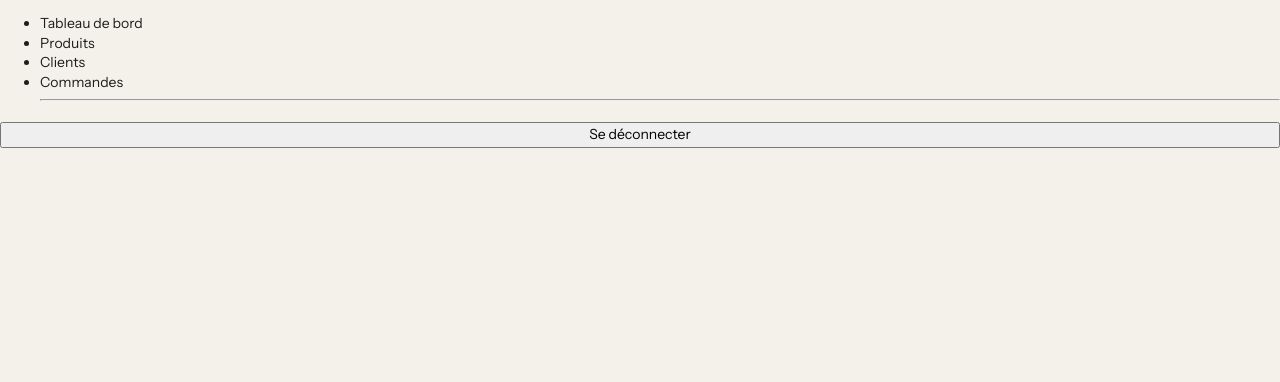
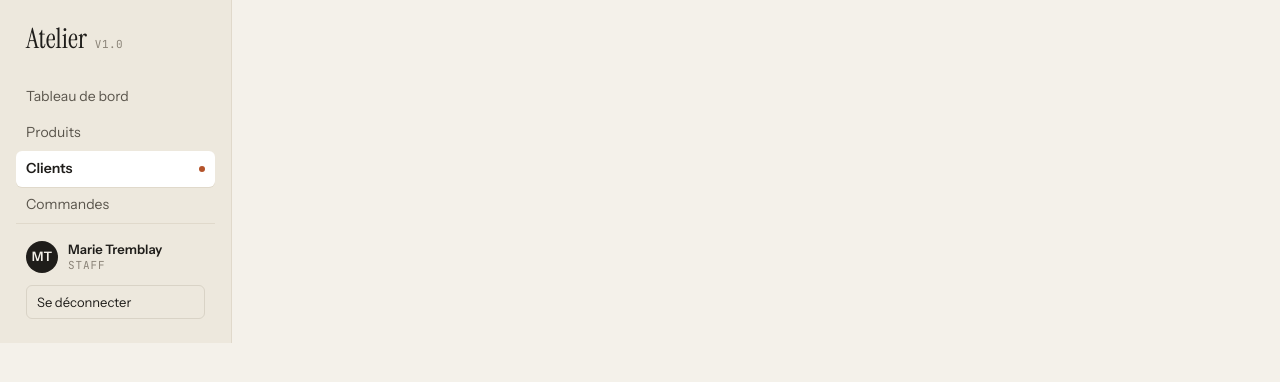
Before and after one commit to TNAJ-JR/Atelier, a React (Vite) app in the folder Frontend/: page / in a window 1280 px wide. Shown: the top 382 px of the page. Built offline with nearby package versions, Linux system fonts and the light colour scheme; no server answers.

Commit message:
Style la navigation laterale avec les tokens de la charte

```diff
--- a/Frontend/src/App.tsx
+++ b/Frontend/src/App.tsx
@@ -3,13 +3,12 @@ import Navbar from "./pages/Dashboard/Navbar";
 
 function App() {
   return (
-    <>
+    <div className="d-flex">
       <Navbar />
       <main>
         <Outlet />
       </main>
-      <footer></footer>
-    </>
+    </div>
   );
 }
 
--- /dev/null
+++ b/Frontend/src/pages/Dashboard/Navbar.module.scss
@@ -0,0 +1,119 @@
+.sidebar {
+  width: 232px;
+  flex: 0 0 232px;
+  align-self: flex-start;
+  padding: var(--space-24) var(--space-16);
+  background: var(--surface-sidebar);
+  border-right: 1px solid var(--border-nav);
+}
+
+.brand {
+  display: flex;
+  align-items: baseline;
+  gap: var(--space-8);
+  margin: 0 var(--space-10) var(--space-24);
+}
+
+.wordmark {
+  font-family: var(--font-serif);
+  font-size: var(--fs-28);
+  line-height: 1.1;
+}
+
+.version {
+  color: var(--text-tertiary);
+  font-family: var(--font-mono);
+  font-size: var(--fs-11);
+  letter-spacing: 0.04em;
+}
+
+.menu {
+  list-style: none;
+  padding: 0;
+  margin: 0;
+
+  a {
+    color: inherit;
+    font-family: var(--font-sans);
+    font-size: var(--fs-14);
+    text-decoration: none;
+
+    &:hover {
+      color: var(--text-primary);
+    }
+  }
+
+  li {
+    display: flex;
+    align-items: center;
+    justify-content: space-between;
+    min-height: 36px;
+    padding: var(--space-8) var(--space-10);
+    color: var(--text-secondary-strong);
+    border-radius: var(--radius-control);
+  }
+
+  .active {
+    color: var(--text-primary);
+    background: var(--surface-card);
+    font-weight: var(--fw-semibold);
+    box-shadow: var(--shadow-nav-active);
+  }
+}
+
+.dot {
+  width: 6px;
+  height: 6px;
+  border-radius: var(--radius-pill);
+  background: var(--accent);
+}
+
+.account {
+  border-top: 1px solid var(--border-nav);
+  padding: var(--space-16) var(--space-10) 0;
+}
+
+.profile {
+  display: flex;
+  align-items: center;
+  gap: var(--space-10);
+  margin-bottom: var(--space-12);
+}
+
+.avatar {
+  display: grid;
+  place-items: center;
+  width: 32px;
+  height: 32px;
+  flex-shrink: 0;
+  border-radius: var(--radius-pill);
+  background: var(--surface-inverse);
+  color: var(--text-on-inverse);
+  font-size: var(--fs-13);
+  font-weight: var(--fw-semibold);
+}
+
+.name {
+  font-size: var(--fs-13);
+  font-weight: var(--fw-semibold);
+}
+
+.role {
+  color: var(--text-tertiary);
+  font-family: var(--font-mono);
+  font-size: var(--fs-11);
+  letter-spacing: 0.08em;
+  text-transform: uppercase;
+}
+
+.logout {
+  width: 100%;
+  min-height: var(--control-h-filter);
+  padding: var(--space-6) var(--space-10);
+  border: 1px solid var(--border-control);
+  border-radius: var(--radius-control);
+  background: transparent;
+  color: var(--text-primary);
+  font-size: var(--fs-13);
+  text-align: left;
+}
--- a/Frontend/src/pages/Dashboard/Navbar.tsx
+++ b/Frontend/src/pages/Dashboard/Navbar.tsx
@@ -1,15 +1,44 @@
+import { NavLink } from "react-router";
+import styles from "./Navbar.module.scss";
 function Navbar() {
   return (
-    <div className="d-flex flex-column ">
-      <ul>
-        <li>Tableau de bord</li>
-        <li>Produits</li>
-        <li>Clients</li>
-        <li>Commandes</li> <hr></hr>
-      </ul>
-      <div></div>
-      <button>Se déconnecter</button>
-    </div>
+    <aside className={styles.sidebar} aria-label="Navigation latérale">
+      <div className={styles.brand}>
+        <span className={styles.wordmark}>Atelier</span>
+        <span className={styles.version}>V1.0</span>
+      </div>
+      <nav aria-label="Navigation principale">
+        <ul className={styles.menu}>
+          <li>
+            <NavLink to="/">Tableau de bord</NavLink>
+          </li>
+          <li>
+            <NavLink to="/products">Produits</NavLink>
+          </li>
+          <li className={styles.active} aria-current="page">
+            <NavLink to="/clients">Clients</NavLink>
+            <span className={styles.dot} aria-hidden="true" />
+          </li>
+          <li>
+            <NavLink to="/commandes">Commandes</NavLink>
+          </li>
+        </ul>
+      </nav>
+      <div className={styles.account}>
+        <div className={styles.profile}>
+          <span className={styles.avatar} aria-hidden="true">
+            MT
+          </span>
+          <div>
+            <p className={styles.name}>Marie Tremblay</p>
+            <p className={styles.role}>Staff</p>
+          </div>
+        </div>
+        <button className={styles.logout} type="button">
+          Se déconnecter
+        </button>
+      </div>
+    </aside>
   );
 }
 export default Navbar;
```
